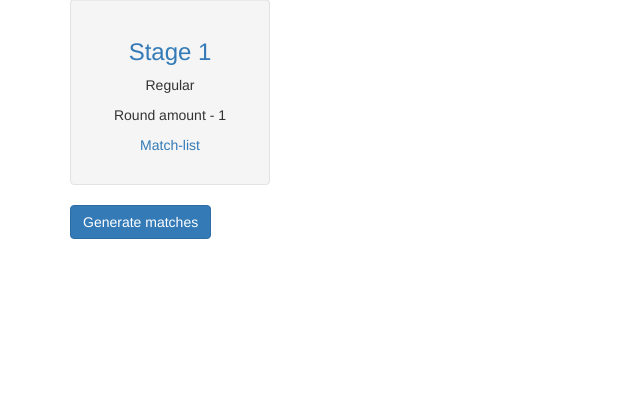
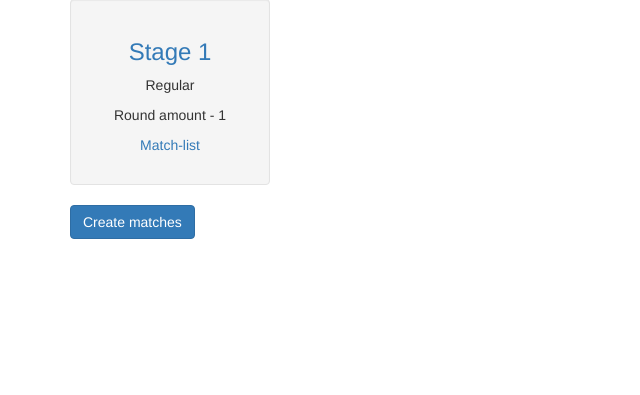
Before and after one commit to chulanovskyi/light_it_task, a Django app: a page that uses tournament/templates/tournament/tournament.html in a window 1280 px wide. Shown: the part 125-520 px from the top of the page, without its empty margins (0-640 px from the left). Run offline with Django 3.2, Linux system fonts and the light colour scheme; tables that the repository leaves empty hold one stand-in row (values such as "Sample post"); parts of the project's set-up code (start-up, migrations or seed data) failed here and were passed over; some libraries are stand-ins or nearby versions; some web fonts are replaced.

Commit message:
add href links  for create matches

```diff
--- a/tournament/templates/tournament/tournament.html
+++ b/tournament/templates/tournament/tournament.html
@@ -18,9 +18,9 @@
           <p>Round amount - {{ stage.round_set.count }}</p>
           <a href="{{ stage.get_match_url }}"><p>Match-list</p></a>
         </div>
-          <form method="POST" action="matches/{{ stage.id }}/">
+          <form method="POST" action="{{ stage.create_matches_url }}">
             {% csrf_token %}
-            <input type="submit" class="btn btn-primary" value="Generate matches">
+            <input type="submit" class="btn btn-primary" value="Create matches">
           </form>
       {% endfor %}
     {% endif %}
```
